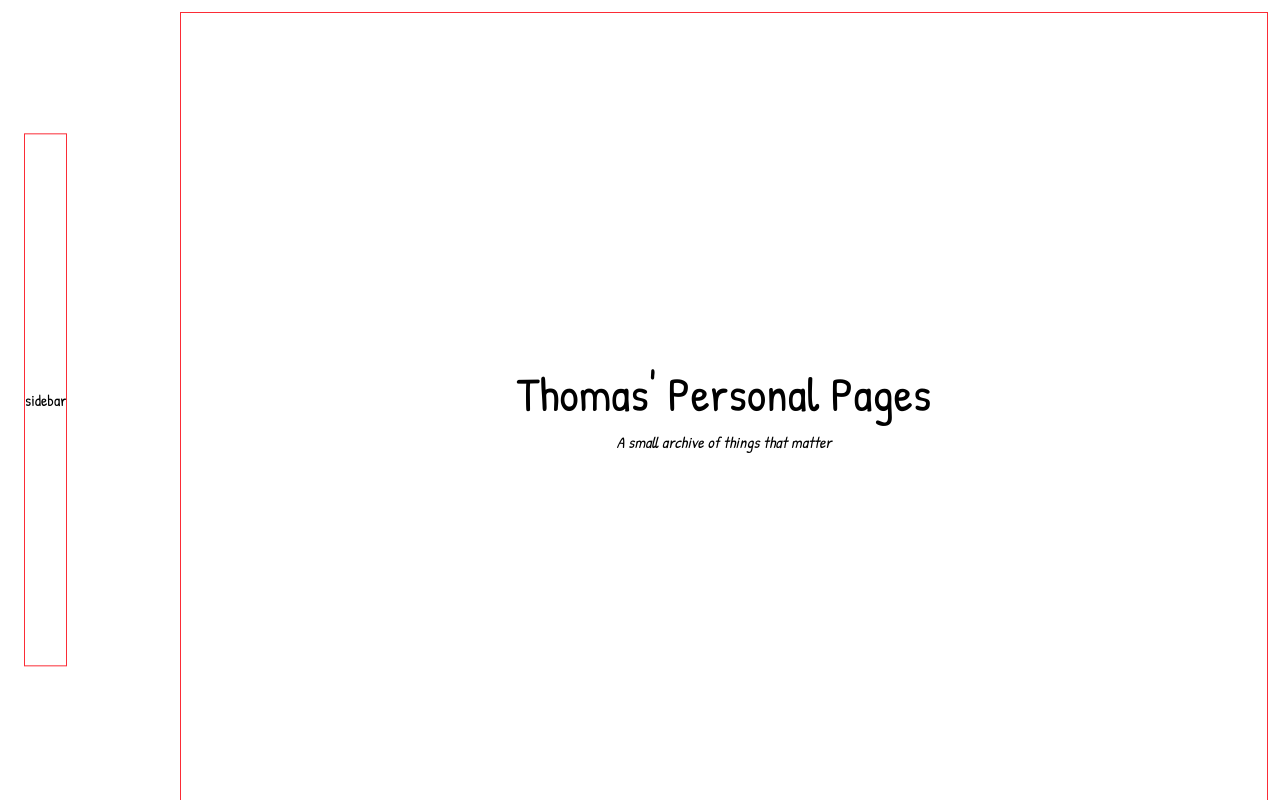
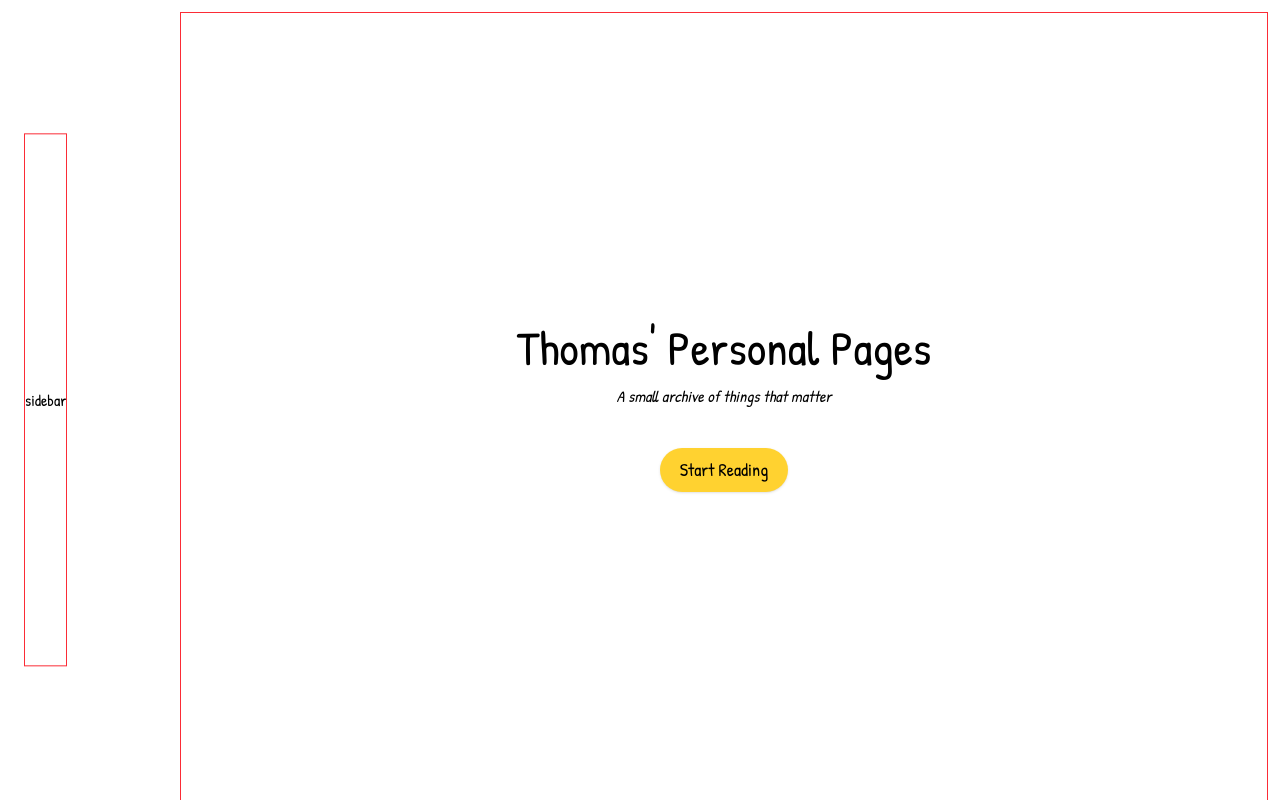
Before and after one commit to denoire/denoire.github.io, a Next.js app: page / in a window 1280 px wide. Shown: the top 800 px of the page. Built offline with nearby package versions, Linux system fonts and the light colour scheme.

Commit message:
Add 'start reading' button

```diff
--- a/app/components/About.js
+++ b/app/components/About.js
@@ -1,6 +1,8 @@
 export default function About() {
     return (
-        <section className="
+        <section
+            id="about"
+            className="
             border border-red-500
             min-h-screen
             flex flex-col justify-center items-center text-center
--- a/app/components/Hero.js
+++ b/app/components/Hero.js
@@ -15,6 +15,21 @@ export default function Hero() {
             <p className="italic">
                 A small archive of things that matter
             </p>
+
+            <div className="mt-10 mb-2 flex">
+                <a
+                    href="#about"
+                    className="
+                        bg-amber-300
+                        hover:bg-amber-500
+                        text-lg
+                        py-2 px-5
+                        rounded-full
+                        shadow transition"
+                >
+                    Start Reading
+                </a>
+            </div>
         </section>
-);
+    );
 }
```
